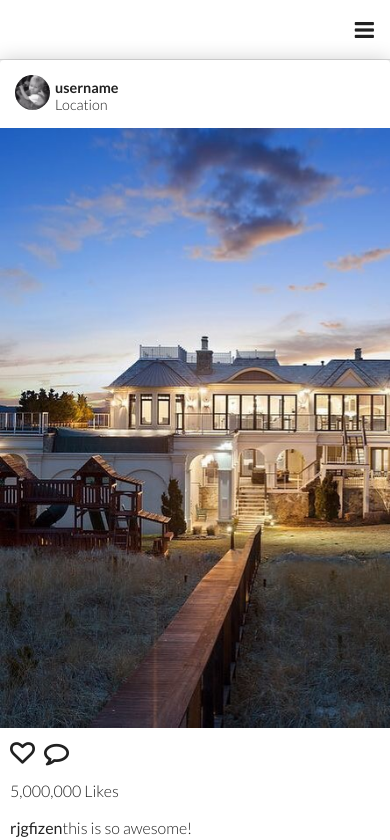
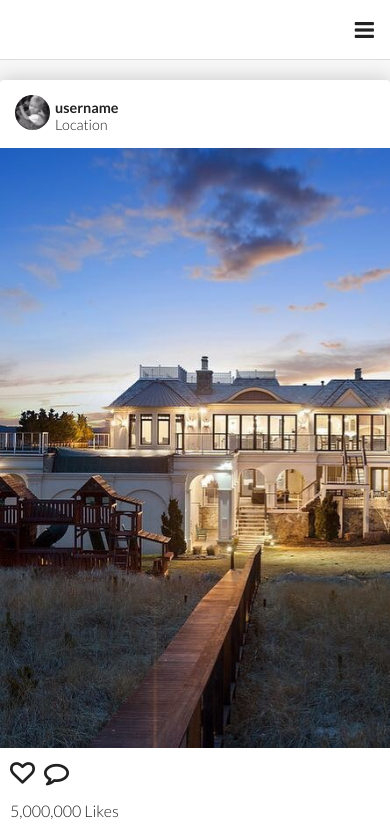
Before and after one commit to VividCiphers/Social-Network-Project, an Angular app: page / in a window 390 px wide. Shown: the top 840 px of the page. Built offline with nearby package versions, Linux system fonts and the light colour scheme; a web font is replaced by a local one.

Commit message:
Fixed CSS tab width and added top margin to tile on mobile

```diff
--- a/src/assets/styles/modules/_tile.css
+++ b/src/assets/styles/modules/_tile.css
@@ -5,7 +5,7 @@
 }
 
 .tile.tile--large {
-    min-width: 600px;
+  min-width: 600px;
 }
 
 .tile.tile--gutters {
@@ -20,11 +20,11 @@
   }
 
   .tile {
-      border: none;
+    border: none;
   }
 
   .tile.tile--gutters {
-    margin-top: 0;
+    margin-top: 20px;
     margin-bottom: 0;
   }
 }
--- a/src/assets/styles/modules/_txt.css
+++ b/src/assets/styles/modules/_txt.css
@@ -1,6 +1,5 @@
 .txt {
   border: 1px solid #efefef;
-
 }
 
 .txt.txt--no-borders {
@@ -50,5 +49,4 @@
     width: 100%;
     background-color: white;
   }
-
 }
```
Also changed, not shown: src/assets/styles/modules/_profile-image.css (+4 -4 lines), src/app/home-feed/image-detail-tile/comment/comment.component.css (indentation only), src/app/home-feed/image-detail-tile/image-detail-tile.component.css (indentation only), src/assets/styles/modules/_separator.css (indentation only), src/assets/styles/modules/_shadow.css (line endings or trailing spaces). Lines whose indentation alone changed are shown as unchanged.
